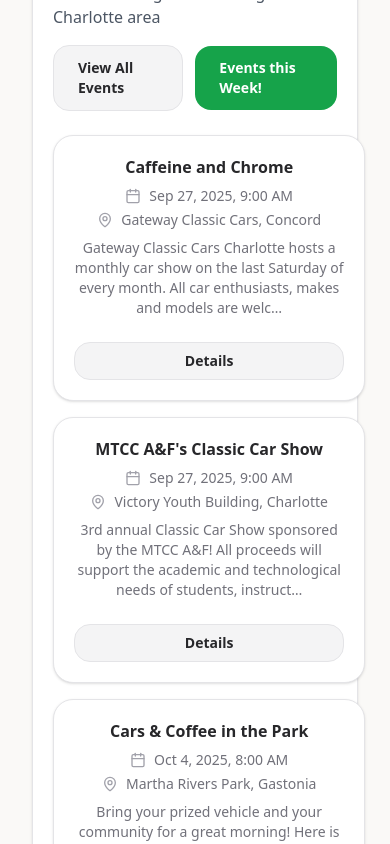
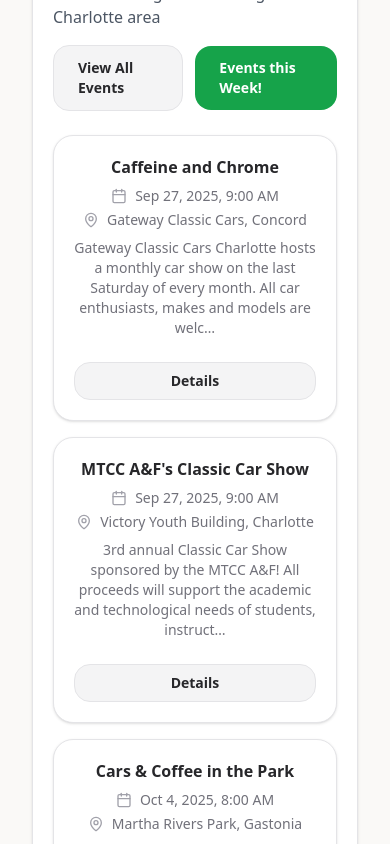
Before and after one commit to kevinscooke/ccs26, a Next.js app: page / in a window 390 px wide. Shown: the part 820-1664 px from the top of the page. Built offline with nearby package versions, Linux system fonts and the light colour scheme.

Commit message:
mobile view fixes?

```diff
--- a/app/events/page/[page].tsx
+++ b/app/events/page/[page].tsx
@@ -18,7 +18,7 @@
   const totalPages = Math.ceil(events.length / PAGE_SIZE);
 
   return (
-    <section className="max-w-5xl mx-auto px-4 space-y-8">
+    <section className="max-w-7xl mx-auto px-2 md:px-6 space-y-8">
       <nav aria-label="Breadcrumb" className="text-sm text-[var(--fg)]/60 mb-0 mt-[-0.5rem]">
         <ol className="flex items-center gap-2 flex-wrap">
           <li><Link href="/" className="hover:underline text-[var(--fg)]">Home</Link></li>
--- a/components/event/UpcomingSix.tsx
+++ b/components/event/UpcomingSix.tsx
@@ -22,17 +22,17 @@
   });
 
   return (
-    <div className="mt-4 grid gap-4 sm:grid-cols-2 lg:grid-cols-3">
+    <div className="mt-4 grid gap-4 sm:grid-cols-2 lg:grid-cols-3 w-full">
       {events.map((e) => (
-        <article key={e.id} className="ccs-card flex flex-col items-stretch gap-3">
-          <div className="min-w-0">
-            <h3 className="text-base font-semibold leading-snug truncate text-center sm:text-left">
+        <article key={e.id} className="ccs-card flex flex-col gap-3 w-full max-w-md mx-auto">
+          <div className="min-w-0 break-words w-full">
+            <h3 className="text-base font-semibold leading-snug text-center sm:text-left break-words">
               <Link className="hover:underline" href={`/events/${e.slug}/`}>
                 {e.title}
               </Link>
             </h3>
 
-            <p className="mt-2 text-sm text-zinc-500 flex items-center justify-center gap-2 sm:justify-start sm:text-left">
+            <p className="mt-2 text-sm text-zinc-500 flex items-center justify-center gap-2 sm:justify-start sm:text-left break-words">
               <Calendar className="w-4 h-4 text-zinc-400" />
               <span>{fmt.format(new Date(e.startAt))}</span>
             </p>
@@ -49,7 +49,7 @@
               const parts = [venueName, cityName].filter(Boolean);
               if (parts.length) {
                 return (
-                  <p className="mt-1 text-sm text-zinc-500 flex items-center justify-center gap-2 sm:justify-start sm:text-left">
+                  <p className="mt-1 text-sm text-zinc-500 flex items-center justify-center gap-2 sm:justify-start sm:text-left break-words">
                     <MapPin className="w-4 h-4 text-zinc-400" />
                     <span>{parts.join(', ')}</span>
                   </p>
@@ -72,14 +72,14 @@
               const raw = clean(e.description || e.summary || e.excerpt || "");
               if (!raw) return null;
               return (
-                <p className="mt-2 text-sm text-zinc-500 text-center sm:text-left">{truncate(raw, 140)}</p>
+                <p className="mt-2 text-sm text-zinc-500 text-center sm:text-left break-words">{truncate(raw, 140)}</p>
               );
             })()}
           </div>
 
-          <div className="mt-3">
+          <div className="mt-3 flex justify-center">
             <Link
-              className="ccs-btn w-full justify-center block text-center"
+              className="ccs-btn px-4 py-2 w-full max-w-xs text-center"
               href={`/events/${e.slug}/`}
             >
               Details
```
